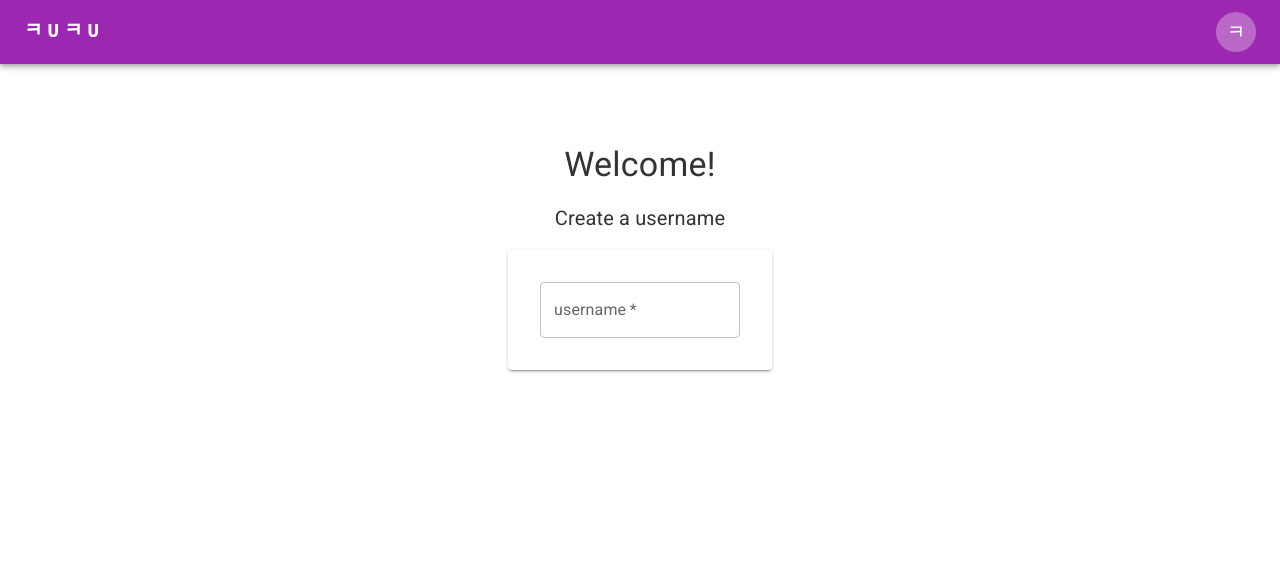
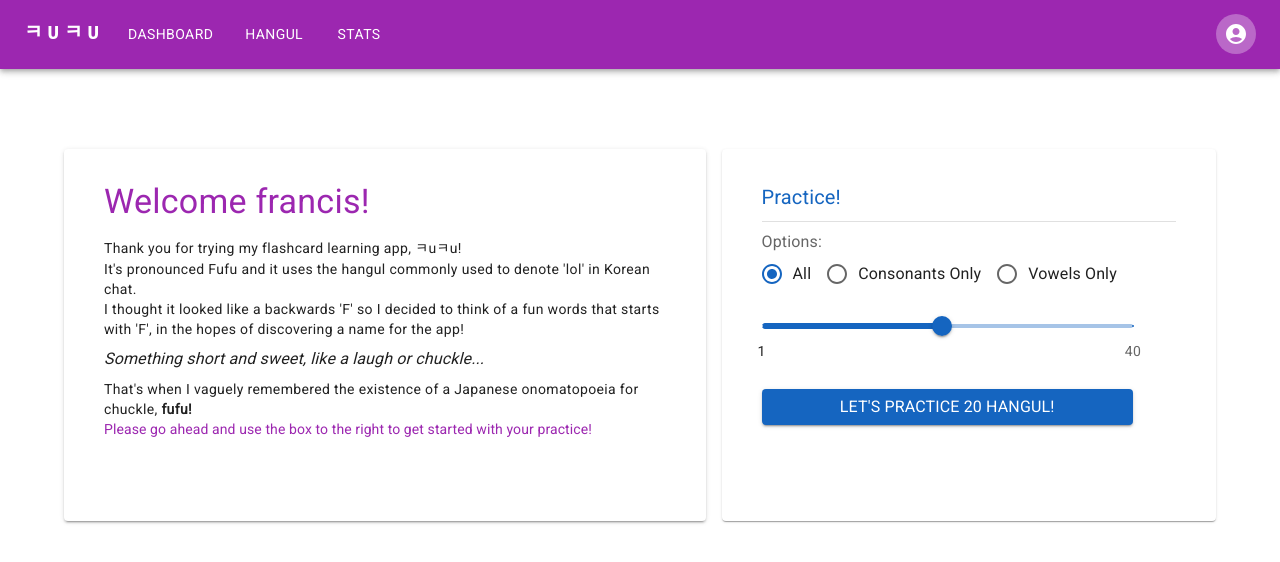
Before and after one commit to fraxier/project_2, a React (Create React App) app in the folder my-app/: page / in a window 1280 px wide. Shown: the top 562 px of the page. Built offline with nearby package versions, Linux system fonts and the light colour scheme.

Commit message:
changed default theme's body2 letterspacing, changed menu li typography color to not white, fleshed out initial dashboard interactivity i.e. formcontrol to choose what hangul characters to practice & how many, some other small changes

```diff
--- a/my-app/src/components/App.js
+++ b/my-app/src/components/App.js
@@ -9,9 +9,7 @@ import Navbar from './Navbar';
 import Stats from './Stats';
 
 function App() {
-	const [user, setUser] = useState('');
-
-
+	const [user, setUser] = useState('francis');
 
 	return (
 		<div className='App'>
@@ -24,7 +22,7 @@ function App() {
           </>
           }
           {user && <>
-            <Route path='/' element={<Dashboard />} />
+            <Route path='/' element={<Dashboard user={user} />} />
             <Route path='dashboard' element={<Dashboard />} />
             <Route path='hangul' element={<Hangul />} />
             <Route path='stats' element={<Stats />} />
--- a/my-app/src/components/Dashboard.js
+++ b/my-app/src/components/Dashboard.js
@@ -1,10 +1,114 @@
-import React from "react"
+import { Box, Paper, Typography, Divider, Checkbox, FormControlLabel, FormLabel, RadioGroup, Radio, TextField, Slider, Button } from "@mui/material"
+import { FormControl } from '@mui/material';
+import React, { useState } from "react"
 
-export default function Dashboard() {
+export default function Dashboard({ user }) {
+
+    const [radioState, setRadioState] = useState('all')
+    const [sliderValue, setSliderValue] = useState(20);
+    const [max, setMax] = useState(40)
+
+    const handleRadioChange = (event) => {
+        const limitSlider = limit => {
+            setSliderValue(sliderValue > limit ? limit : sliderValue);
+        }
+        switch (event.target.value) {
+            case 'all':
+                setMax(40)
+                break;
+            case 'onlyVowels':
+                limitSlider(21);
+                setMax(21)
+                break;
+            default:
+                limitSlider(19)
+                setMax(19);
+        }
+
+        setRadioState(event.target.value);
+    }
+    const handleSliderChange = (event) => {
+        console.log(event)
+        setSliderValue(event.target.value);
+    }
 
     return (
-        <div>
-            <p>This is the dashboard</p>
-        </div>
+        <>
+            <Box sx={{ display: 'flex', flexDirection:'column', mt: 10 }}>
+                <Box sx={{ display: 'flex', flexDirection:'row', gap: 2}}>
+                    <Paper elevation={2} sx={{ width: '45%', flexGrow: 1, px: 5, pt: 4, pb: 10 }}>
+                        <Typography color={'primary'} variant='h4' sx={{ mb: 2 }}>
+                            Welcome {user}!
+                        </Typography>
+                        <Typography variant="body2">
+                            Thank you for trying my flashcard learning app, ㅋuㅋu!<br/>
+                            It's pronounced Fufu and it uses the hangul commonly used to denote 'lol' in Korean chat.<br/>
+                            I thought it looked like a backwards 'F' so I decided to think of a fun words that starts with 'F', in the hopes of discovering a name for the app!<br/>
+                            <Typography fontStyle={'italic'} sx={{ my: 1 }}>
+                                Something short and sweet, like a laugh or chuckle...
+                            </Typography>
+                            That's when I vaguely remembered the existence of a Japanese onomatopoeia for chuckle, <Typography display={'inline'} fontWeight="bold" variant="body2">fufu! </Typography>
+                            <Typography variant='subtitle2' color='primary'>Please go ahead and use the box to the right to get started with your practice!</Typography>
+                        </Typography>
+                    </Paper>
+                    <Paper sx={{ flexGrow: 1, px: 5, py: 4 }}>
+                        <Typography color='secondary' variant='h6'>
+                            Practice!
+                        </Typography>
+                        <Divider sx={{ my: 1 }} />
+                        <FormControl component="fieldset">
+                            <FormLabel component="legend">Options:</FormLabel>
+                                <RadioGroup name='hangul-options'
+                                row
+                                value={radioState}
+                                defaultValue={radioState}
+                                onChange={handleRadioChange}>
+                                    <FormControlLabel
+                                        value="all"
+                                        control={<Radio color="secondary" />}
+                                        label="All"
+                                        />
+                                    <FormControlLabel
+                                        value="onlyConsonants"
+                                        control={<Radio color="secondary" />}
+                                        label="Consonants Only"
+                                    />
+                                    <FormControlLabel
+                                        value="onlyVowels"
+                                        control={<Radio color="secondary"/>}
+                                        label="Vowels Only"
+                                        />
+                                </RadioGroup>
+                                <Slider
+                                    color="secondary"
+                                    aria-label="Number of hangul to practice"
+                                    defaultValue={sliderValue}
+                                    value={sliderValue}
+                                    sx={{ mt: 2, mb: 6 }}
+                                    onChange={handleSliderChange}
+                                    marks={[
+                                        {
+                                            value: 1,
+                                            label: '1',
+                                        },
+                                        {
+                                            value: max,
+                                            label: max,
+                                        }
+                                    ]}
+                                    step={1}
+                                    min={1}
+                                    max={max}
+                                />
+                                <Button color="secondary" variant='contained'>
+                                    <Typography>
+                                        Let's practice {sliderValue} hangul!
+                                    </Typography>
+                                </Button>
+                        </FormControl>
+                    </Paper>
+                </Box>
+            </Box>
+        </>
     )
 }
--- a/my-app/src/components/Error404.js
+++ b/my-app/src/components/Error404.js
@@ -6,8 +6,8 @@ export default function Error404() {
 
     return (
         <>
-            <Typography variant="h2">Oops! I couldn't find this page... :(</Typography>
-            <Typography variant="h2">If you think this page does exist, try logging in first!</Typography>
+            <Typography variant="h4">Oops! I couldn't find this page... :(</Typography>
+            <Typography variant="h4">If you think this page does exist, try logging in first!</Typography>
             <Link to={'/'}>Home</Link>
         </>
     )
--- a/my-app/src/components/Navbar.js
+++ b/my-app/src/components/Navbar.js
@@ -55,7 +55,7 @@ export default function Navbar({ user }) {
 							{user && pages.map((page) => (
 								<MenuItem key={page} onClick={handleCloseNavMenu}>
 									<Typography textAlign='center'>
-										<Link to={`/${page.toLowerCase()}`} style={{ textDecoration: 'none', color: 'white' }}>
+										<Link to={`/${page.toLowerCase()}`} style={{ textDecoration: 'none', color: purple[500] }}>
 											{page}
 										</Link>
 									</Typography>
@@ -112,7 +112,7 @@ export default function Navbar({ user }) {
 							onClose={handleCloseUserMenu}>
 							{settings.map((setting) => (
 								<MenuItem key={setting} onClick={handleCloseUserMenu}>
-									<Typography textAlign='center'>{setting}</Typography>
+									<Typography textAlign='center'>{setting} - BETA</Typography>
 								</MenuItem>
 							))}
 						</Menu>
--- a/my-app/src/index.js
+++ b/my-app/src/index.js
@@ -4,7 +4,7 @@ import './css/index.css';
 import App from './components/App';
 import reportWebVitals from './reportWebVitals';
 import { createTheme, ThemeProvider } from '@mui/material';
-import { purple } from '@mui/material/colors';
+import { blue, blueGrey, brown, deepOrange, green, grey, purple, yellow } from '@mui/material/colors';
 import { BrowserRouter } from 'react-router-dom';
 
 const root = ReactDOM.createRoot(document.getElementById('root'));
@@ -13,6 +13,14 @@ const theme = createTheme({
   palette: {
     primary: {
       main: purple[500]
+    },
+    secondary: {
+      main: blue[800]
+    }
+  },
+  typography: {
+    body2: {
+      letterSpacing: '0.025em'
     }
   }
 })
```
